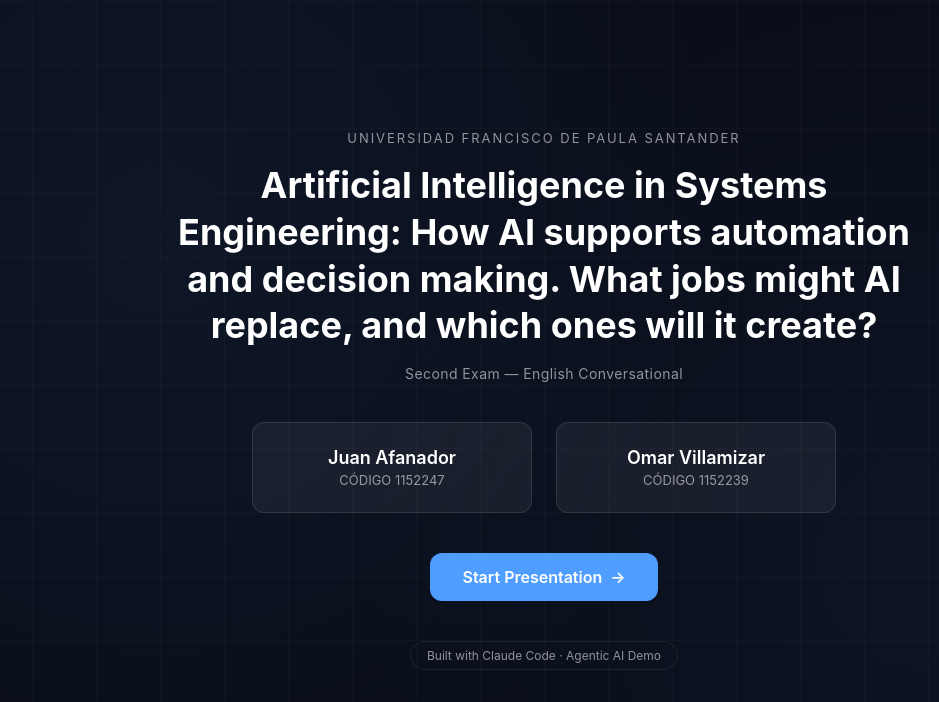
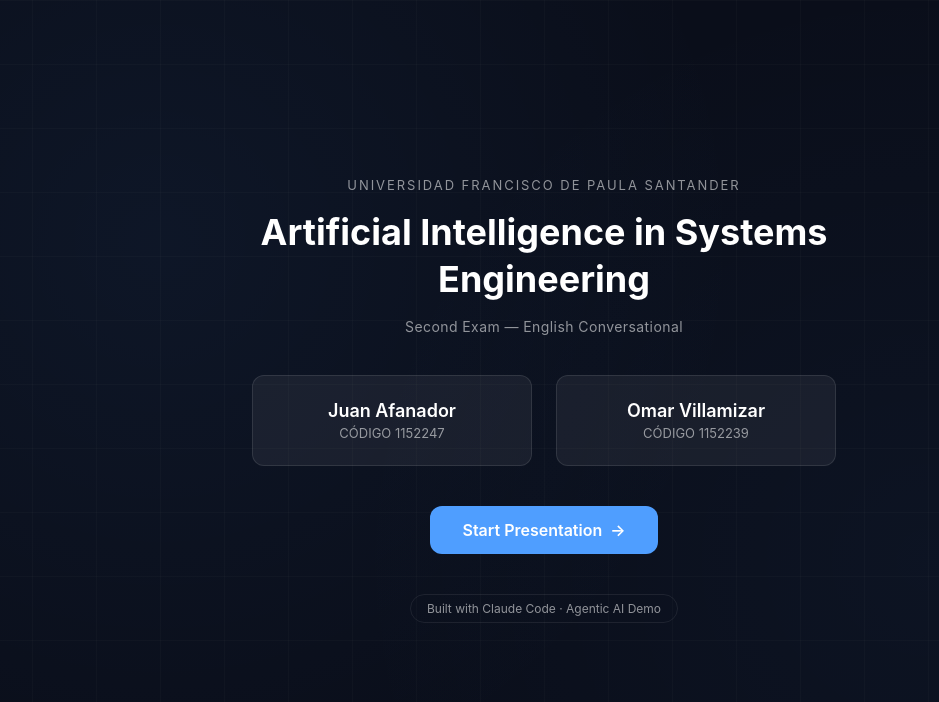
Before and after one commit to OmarVillamizar/second-english-exam-presentation, a plain HTML site: page index.html in a window 1280 px wide. Shown: the whole page, without its empty margins (96-1035 px from the left). Drawn offline with Linux system fonts and the light colour scheme.

Commit message:
title improved twice

```diff
--- a/index.html
+++ b/index.html
@@ -203,7 +203,7 @@
 <section class="section cover" id="coverSection">
   <div class="cover__inner">
     <p class="cover__uni" data-animate="1">Universidad Francisco de Paula Santander</p>
-    <h1 class="cover__title" data-animate="2">Artificial Intelligence in Systems Engineering: How AI supports automation and decision making. What jobs might AI replace, and which ones will it create?</h1>
+    <h1 class="cover__title" data-animate="2">Artificial Intelligence in Systems Engineering</h1>
     <p class="cover__subtitle" data-animate="3">Second Exam — English Conversational</p>
     <div class="cover__cards" data-animate="4">
       <div class="cover__card">
```
